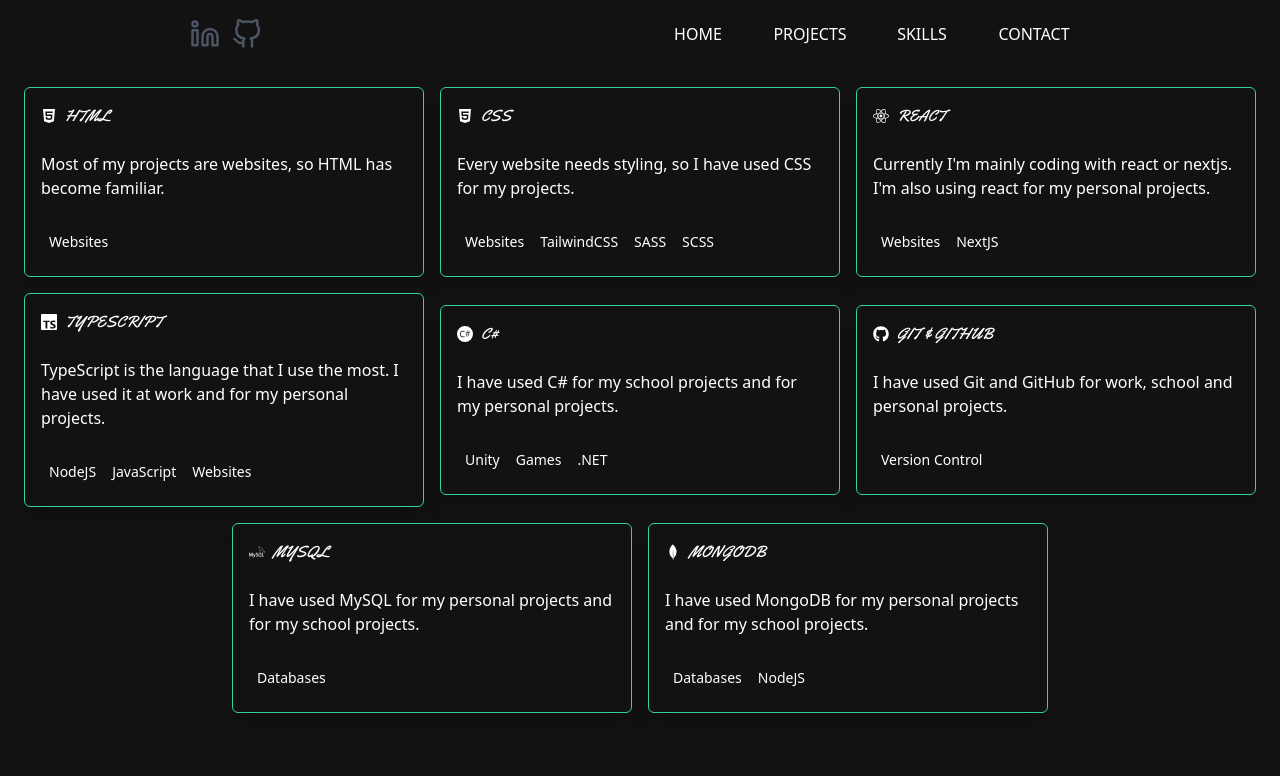
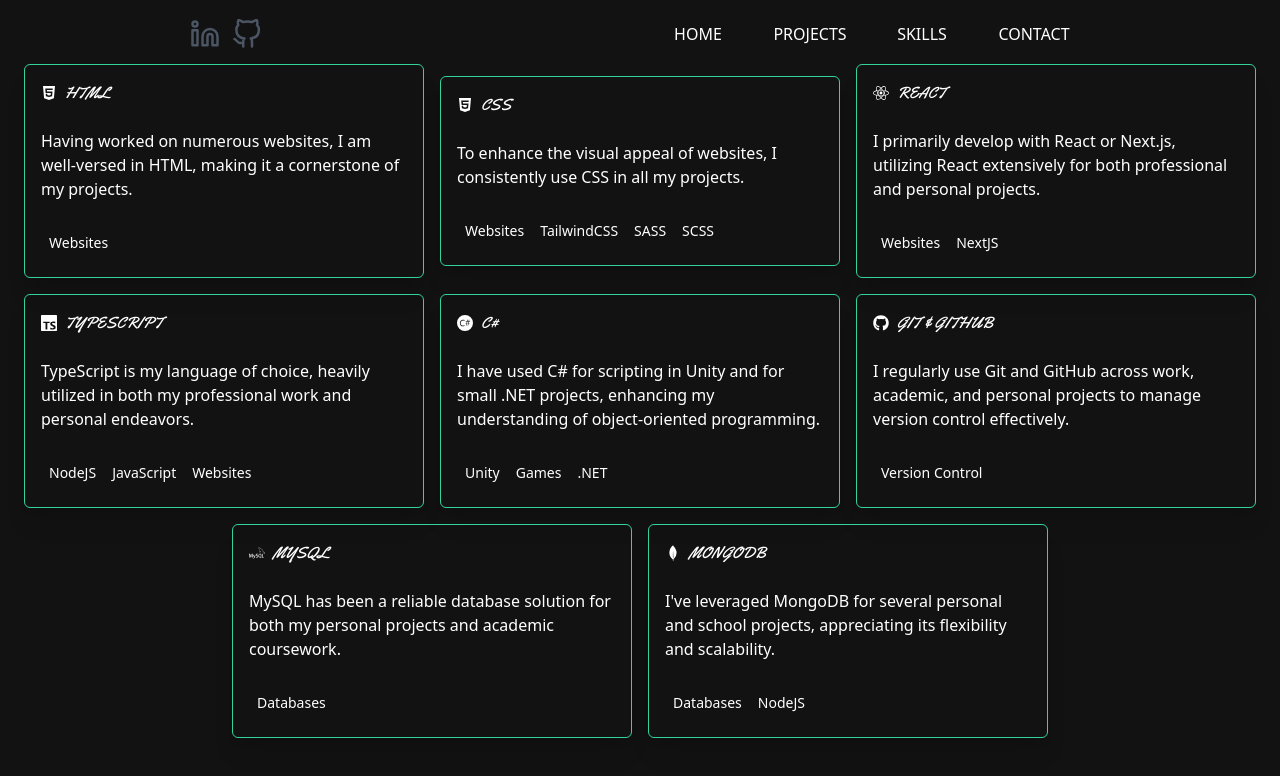
Before and after one commit to AleksiPamilo/Portfolio, a React (Create React App) app: page /skills in a window 1280 px wide. Shown: the top 776 px of the page. Built offline with nearby package versions, Linux system fonts and the light colour scheme.

Commit message:
update skill texts

```diff
--- a/src/data/skills.tsx
+++ b/src/data/skills.tsx
@@ -1,61 +1,61 @@
 import { FaReact, FaHtml5, FaGithub } from "react-icons/fa";
-import { SiMongodb, SiTypescript, SiCsharp, SiMysql } from "react-icons/si"
+import { SiMongodb, SiTypescript, SiCsharp, SiMysql } from "react-icons/si";
 import { ISkill } from "../interfaces/skills";
 
 export const skills: ISkill[] = [
   {
     key: "html",
     name: "html",
-        desc: "Most of my projects are websites, so HTML has become familiar.",
+    desc: "Having worked on numerous websites, I am well-versed in HTML, making it a cornerstone of my projects.",
     tags: ["websites"],
-        icon: <FaHtml5 />
+    icon: <FaHtml5 />,
   },
   {
     key: "css",
     name: "css",
-        desc: "Every website needs styling, so I have used CSS for my projects.",
+    desc: "To enhance the visual appeal of websites, I consistently use CSS in all my projects.",
     tags: ["websites", "TailwindCSS", "SASS", "SCSS"],
     icon: <FaHtml5 />,
   },
   {
     key: "react",
     name: "react",
-        desc: "Currently I'm mainly coding with react or nextjs. I'm also using react for my personal projects.",
+    desc: "I primarily develop with React or Next.js, utilizing React extensively for both professional and personal projects.",
     tags: ["websites", "NextJS"],
     icon: <FaReact />,
   },
   {
     key: "typescript",
     name: "typescript",
-        desc: "TypeScript is the language that I use the most. I have used it at work and for my personal projects.",
+    desc: "TypeScript is my language of choice, heavily utilized in both my professional work and personal endeavors.",
     tags: ["NodeJS", "JavaScript", "websites"],
     icon: <SiTypescript />,
   },
   {
     key: "C#",
     name: "c#",
-        desc: "I have used C# for my school projects and for my personal projects.",
+    desc: "I have used C# for scripting in Unity and for small .NET projects, enhancing my understanding of object-oriented programming.",
     tags: ["Unity", "games", ".NET"],
     icon: <SiCsharp />,
   },
   {
     key: "git-github",
     name: "git & github",
-        desc: "I have used Git and GitHub for work, school and personal projects.",
+    desc: "I regularly use Git and GitHub across work, academic, and personal projects to manage version control effectively.",
     tags: ["Version Control"],
     icon: <FaGithub />,
   },
   {
     key: "mysql",
     name: "mysql",
-        desc: "I have used MySQL for my personal projects and for my school projects.",
+    desc: "MySQL has been a reliable database solution for both my personal projects and academic coursework.",
     tags: ["databases"],
     icon: <SiMysql />,
   },
   {
     key: "mongodb",
     name: "mongodb",
-        desc: "I have used MongoDB for my personal projects and for my school projects.",
+    desc: "I've leveraged MongoDB for several personal and school projects, appreciating its flexibility and scalability.",
     tags: ["databases", "NodeJS"],
     icon: <SiMongodb />,
   },
```
Lines whose indentation alone changed are shown as unchanged.
